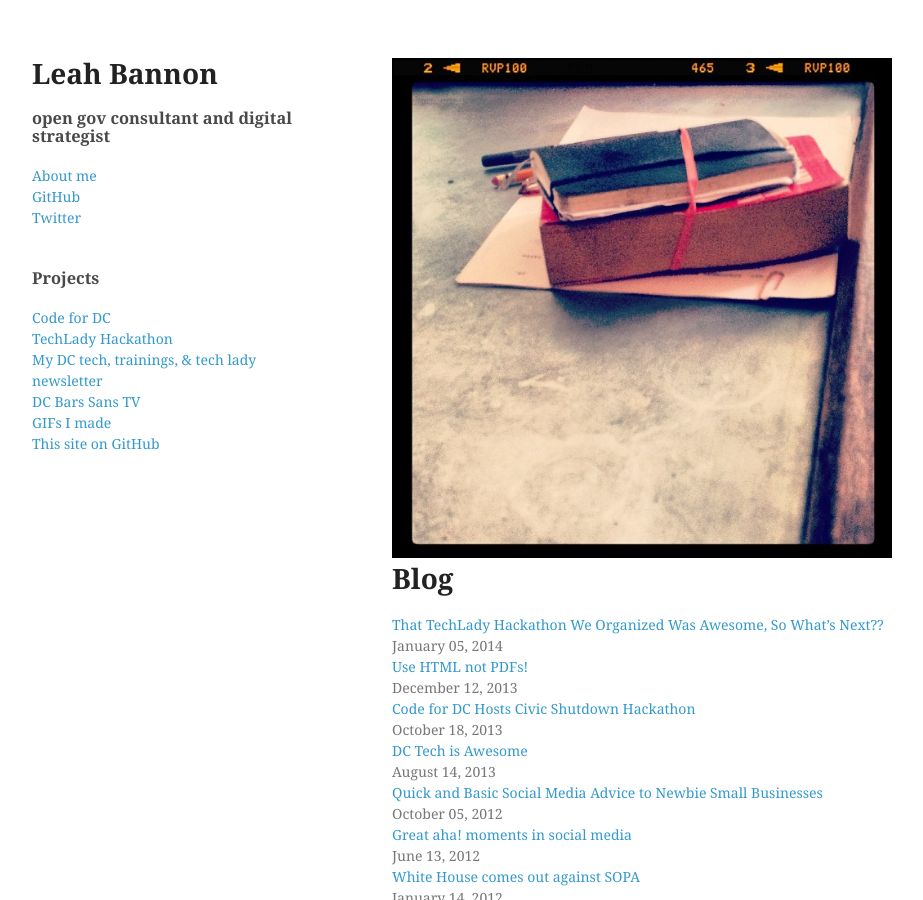
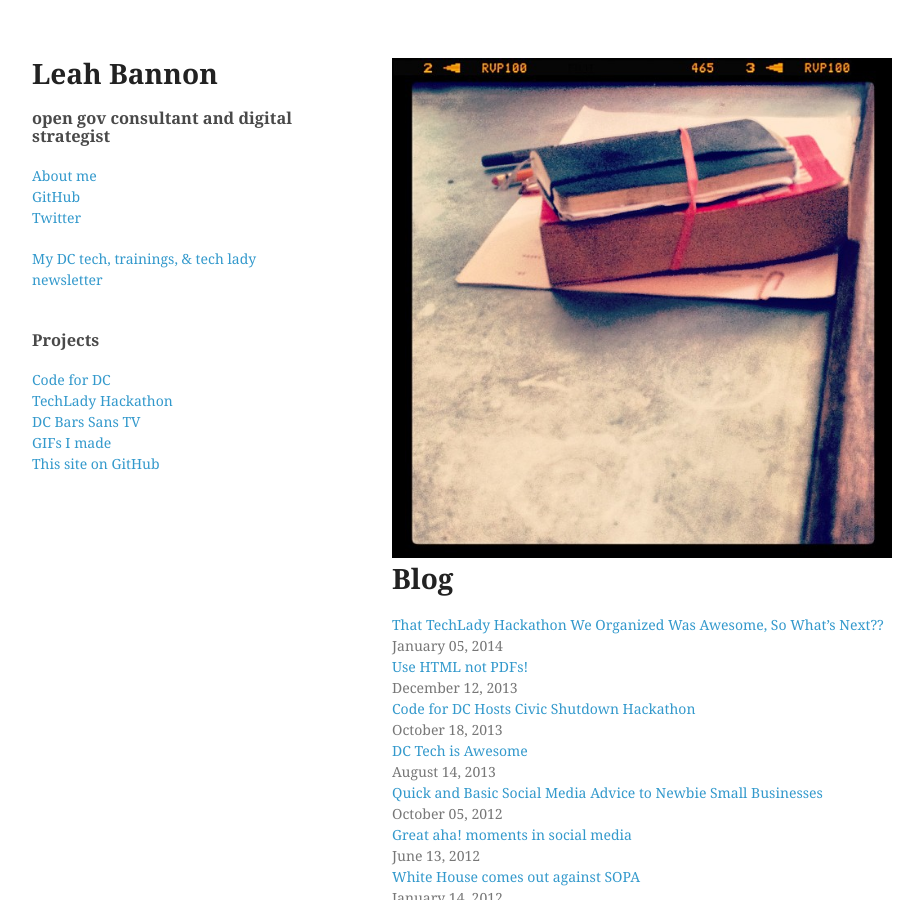
Before and after one commit to leahbannon/old-leah-website, a Jekyll site: the page built from index.html, in a window 1280 px wide and 900 px high. Shown: the whole window, without its empty margins (178-1101 px from the left). Built offline with Jekyll 4.4.1, drawn with Linux system fonts in a browser that asks for light colours.

```diff
--- a/_includes/header.html
+++ b/_includes/header.html
@@ -22,12 +22,12 @@
         <a href="https://github.com/leahbannon">GitHub</a><br/>
         <a href="http://twitter.com">Twitter</a>
         </p>
+        <p><a href="http://techladyhackathon.org/newsletter">My DC tech, trainings, & tech lady newsletter</a><br/></p>
         <br/>
         <h3>Projects</h3>
         <p>
        <a href="http://codefordc.org">Code for DC</a><br/>
        <a href="http://techladyhackathon.org">TechLady Hackathon</a><br/>
-       <a href="http://techladyhackathon.org/newsletter">My DC tech, trainings, & tech lady newsletter</a><br/>
        <a href="/dcbarssanswifi">DC Bars Sans TV</a><br/>
        <a href="https://github.com/leahbannon/GIFs">GIFs I made</a><br/>
        <a href="https://github.com/leahbannon/leahbannon.github.io">This site on GitHub</a>
```
